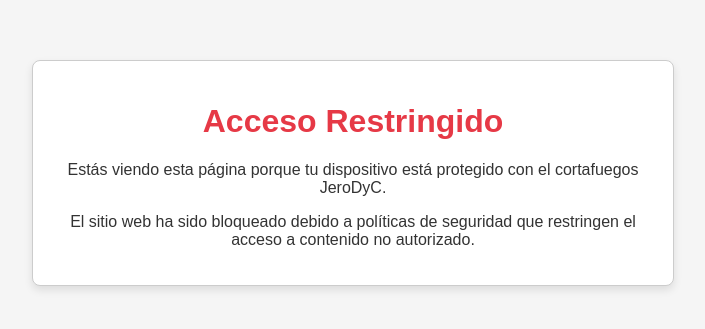
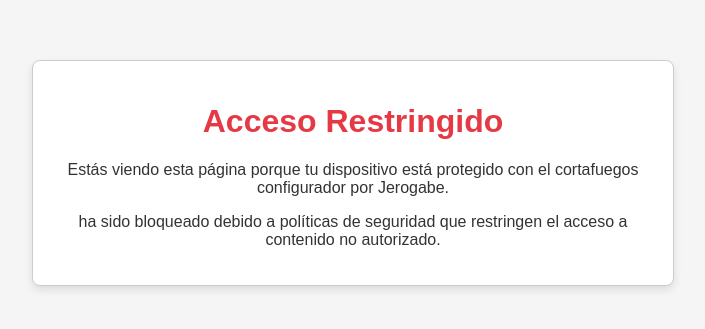
Before and after one commit to jerogabe/websblockredirect, a plain HTML site: page index.html in a window 1280 px wide. Shown: the part 227-556 px from the top of the page, without its empty margins (287-992 px from the left). Drawn offline with Linux system fonts and the light colour scheme.

Commit message:
Update index.html

```diff
--- a/index.html
+++ b/index.html
@@ -32,8 +32,8 @@
 <body>
     <div class="container">
         <h1>Acceso Restringido</h1>
-        <p>Estás viendo esta página porque tu dispositivo está protegido con el cortafuegos JeroDyC.</p>
-        <p>El sitio web ha sido bloqueado debido a políticas de seguridad que restringen el acceso a contenido no autorizado.</p>
+        <p>Estás viendo esta página porque tu dispositivo está protegido con el cortafuegos configurador por Jerogabe.</p>
+        <p> ha sido bloqueado debido a políticas de seguridad que restringen el acceso a contenido no autorizado.</p>
     </div>
 </body>
 </html>
```
